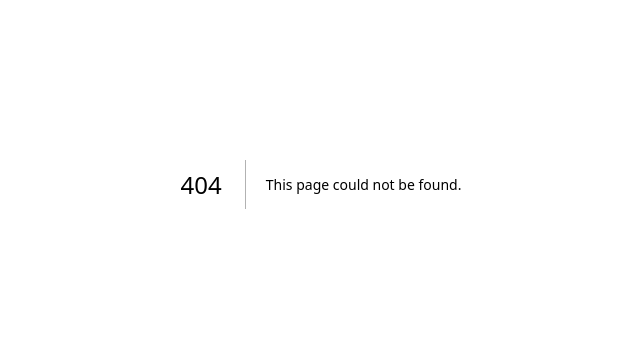
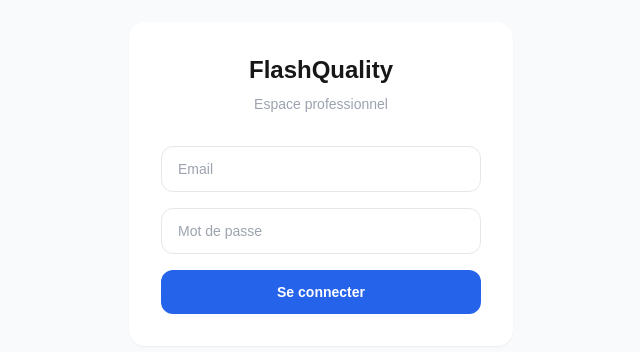
Before and after one commit to romaincollin-design/flashquality, a Next.js app: page /login in a window 1280 px wide. Before the commit this address had no page. Shown: the part 216-568 px from the top of the page, without its empty margins (319-959 px from the left). Built offline with nearby package versions, Linux system fonts and the light colour scheme; no server answers.

Commit message:
Create page.tsx

```diff
--- /dev/null
+++ b/src/app/login/page.tsx
@@ -0,0 +1,62 @@
+'use client'
+import { useState } from 'react'
+import { createClient } from '@supabase/supabase-js'
+import { useRouter } from 'next/navigation'
+
+const supabase = createClient(
+  process.env.NEXT_PUBLIC_SUPABASE_URL!,
+  process.env.NEXT_PUBLIC_SUPABASE_ANON_KEY!
+)
+
+export default function LoginPage() {
+  const [email, setEmail] = useState('')
+  const [password, setPassword] = useState('')
+  const [loading, setLoading] = useState(false)
+  const [error, setError] = useState('')
+  const router = useRouter()
+
+  async function handleLogin() {
+    setLoading(true)
+    setError('')
+    const { error } = await supabase.auth.signInWithPassword({ email, password })
+    if (error) {
+      setError('Email ou mot de passe incorrect')
+      setLoading(false)
+    } else {
+      router.push('/dashboard')
+    }
+  }
+
+  return (
+    <div className="min-h-screen bg-gray-50 flex items-center justify-center px-4">
+      <div className="w-full max-w-sm bg-white rounded-2xl shadow-sm p-8">
+        <h1 className="text-2xl font-bold text-center mb-2">FlashQuality</h1>
+        <p className="text-gray-400 text-center text-sm mb-8">Espace professionnel</p>
+        <div className="flex flex-col gap-4">
+          <input
+            type="email"
+            placeholder="Email"
+            value={email}
+            onChange={e => setEmail(e.target.value)}
+            className="w-full border border-gray-200 rounded-xl px-4 py-3 text-sm outline-none focus:border-blue-400"
+          />
+          <input
+            type="password"
+            placeholder="Mot de passe"
+            value={password}
+            onChange={e => setPassword(e.target.value)}
+            className="w-full border border-gray-200 rounded-xl px-4 py-3 text-sm outline-none focus:border-blue-400"
+          />
+          {error && <p className="text-red-500 text-sm text-center">{error}</p>}
+          <button
+            onClick={handleLogin}
+            disabled={loading}
+            className="w-full bg-blue-600 text-white rounded-xl py-3 font-semibold text-sm"
+          >
+            {loading ? 'Connexion...' : 'Se connecter'}
+          </button>
+        </div>
+      </div>
+    </div>
+  )
+}
```
